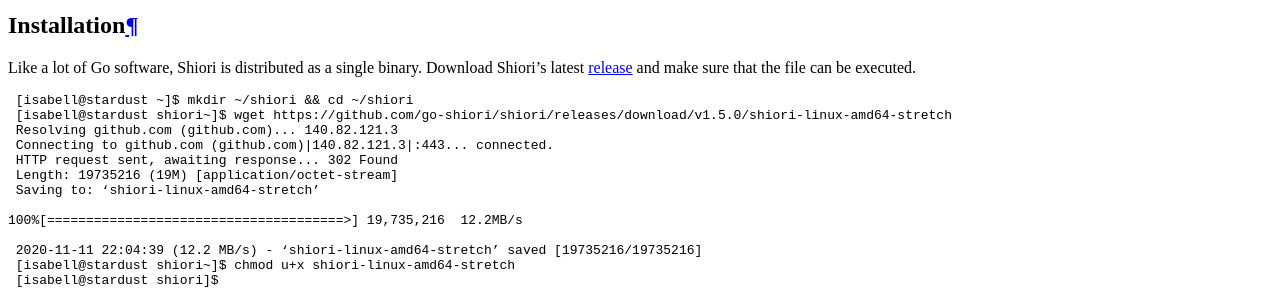
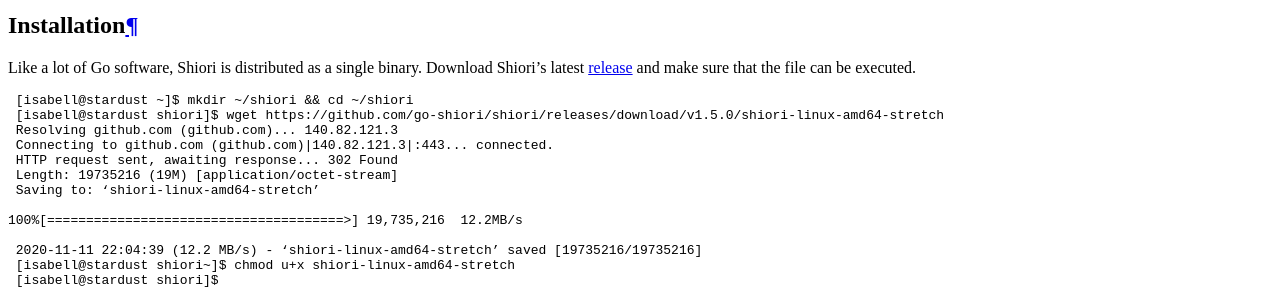
Before and after one commit to Uberspace/lab, a Sphinx documentation site: the page built from source/guide_shiori.rst, in a window 1280 px wide and 900 px high, scrolled down 4045 px. Shown: the part 152-452 px from the top of the window. Built offline with Sphinx 7.4.7 and the Read the Docs theme 2.0.0, drawn with Linux system fonts in a browser that asks for light colours.

```diff
--- a/source/guide_shiori.rst
+++ b/source/guide_shiori.rst
@@ -50,7 +50,7 @@ Like a lot of Go software, Shiori is distributed as a single binary. Download Sh
 ::
 
   [isabell@stardust ~]$ mkdir ~/shiori && cd ~/shiori
-  [isabell@stardust shiori~]$ wget https://github.com/go-shiori/shiori/releases/download/v1.5.0/shiori-linux-amd64-stretch
+  [isabell@stardust shiori]$ wget https://github.com/go-shiori/shiori/releases/download/v1.5.0/shiori-linux-amd64-stretch
   Resolving github.com (github.com)... 140.82.121.3
   Connecting to github.com (github.com)|140.82.121.3|:443... connected.
   HTTP request sent, awaiting response... 302 Found
```
